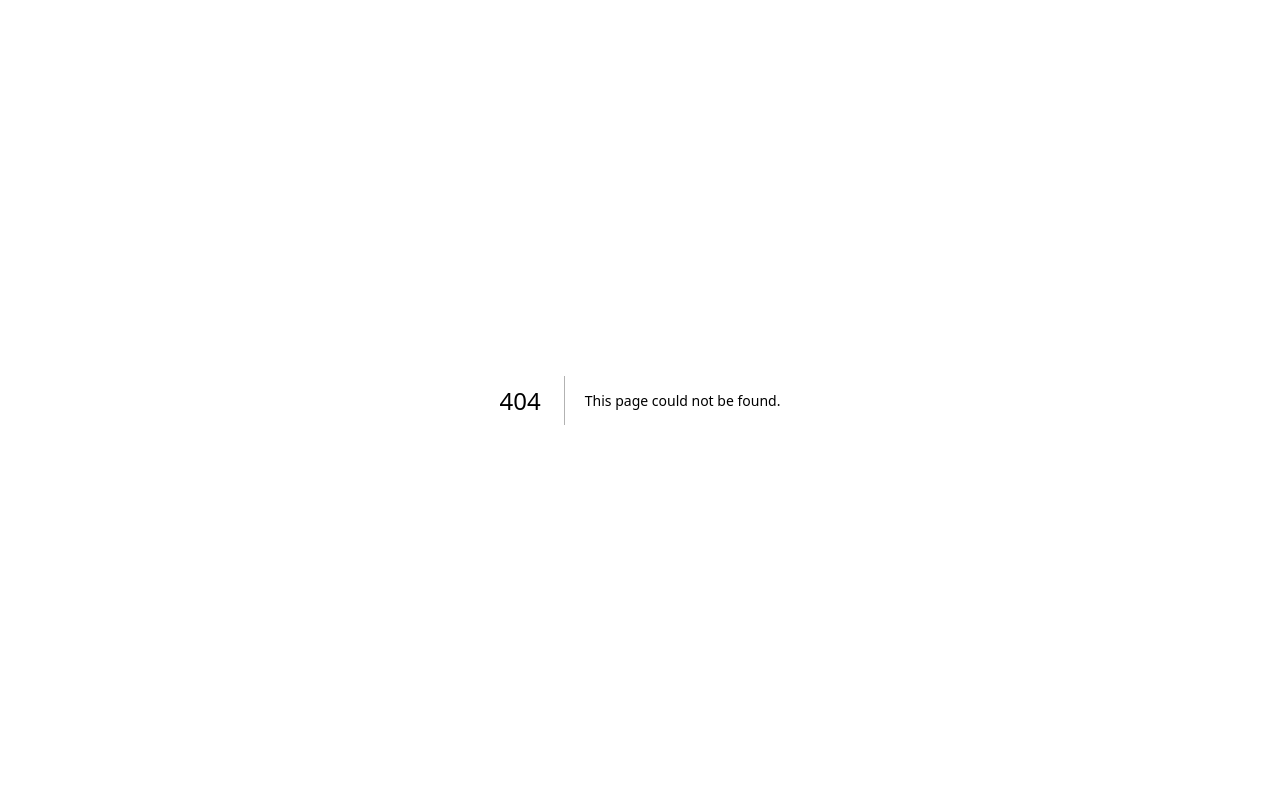
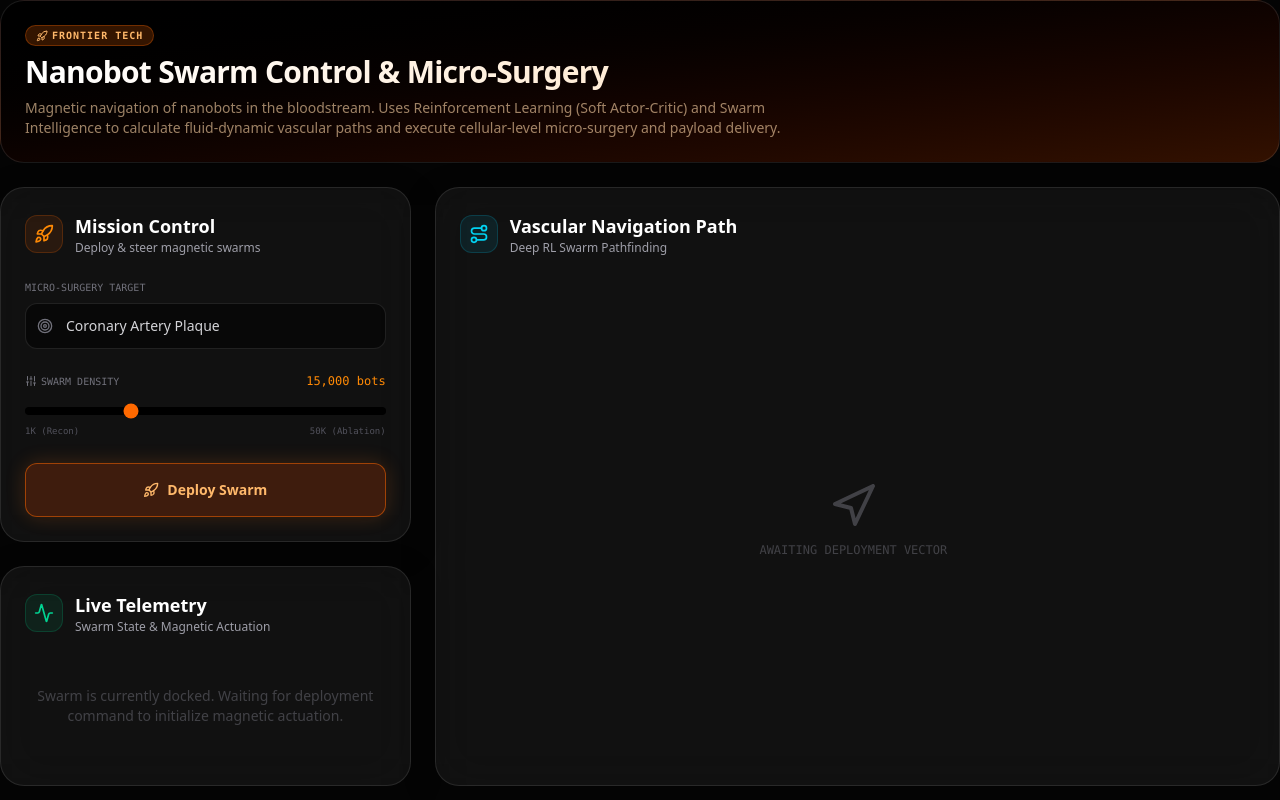
Before and after one commit to Aschio12/medi-assist-ai, a Next.js app in the folder apps/web/: page /nanobots in a window 1280 px wide. Before the commit this address had no page. Built offline with nearby package versions, Linux system fonts and the light colour scheme.

Commit message:
Phase 30 (10/15): Assemble Nanobot Swarm Control & Micro-Surgery dashboard

```diff
--- /dev/null
+++ b/apps/web/src/app/(dashboard)/nanobots/page.tsx
@@ -0,0 +1,61 @@
+'use client';
+
+import React, { useState } from 'react';
+import { deployNanobotSwarm } from '@/app/actions/nanobot';
+import { MissionControl } from '@/components/nanobot/MissionControl';
+import { VascularMap } from '@/components/nanobot/VascularMap';
+import { SwarmTelemetry } from '@/components/nanobot/SwarmTelemetry';
+import { Rocket } from 'lucide-react';
+
+export default function NanobotDashboard() {
+  const [missionData, setMissionData] = useState<any>(null);
+  const [isDeployed, setIsDeployed] = useState(false);
+
+  const handleDeploy = async (targetSite: string, swarmSize: number) => {
+    setIsDeployed(false);
+    setMissionData(null);
+
+    const res = await deployNanobotSwarm(targetSite, swarmSize);
+    if (res?.status === "success") {
+      setMissionData(res.data);
+      setIsDeployed(true);
+    }
+  };
+
+  return (
+    <div className="flex flex-col gap-6 max-w-7xl mx-auto w-full pb-10">
+
+      <div className="glass-panel p-6 rounded-3xl border border-orange-500/30 shadow-[0_0_30px_rgba(249,115,22,0.15)] relative overflow-hidden bg-gradient-to-br from-black to-[#331100]">
+        <div className="relative z-10">
+          <span className="text-[10px] font-mono font-bold uppercase tracking-widest px-2.5 py-0.5 rounded-full bg-orange-500/20 text-orange-300 border border-orange-500/30 flex items-center w-max gap-1">
+            <Rocket className="h-3 w-3" /> Frontier Tech
+          </span>
+          <h1 className="text-2xl lg:text-3xl font-bold tracking-tight bg-gradient-to-r from-white to-orange-200 bg-clip-text text-transparent mt-2">
+            Nanobot Swarm Control & Micro-Surgery
+          </h1>
+          <p className="text-xs lg:text-sm text-orange-200/60 mt-2 max-w-3xl">
+            Magnetic navigation of nanobots in the bloodstream. Uses Reinforcement Learning (Soft Actor-Critic) and Swarm Intelligence to calculate fluid-dynamic vascular paths and execute cellular-level micro-surgery and payload delivery.
+          </p>
+        </div>
+      </div>
+
+      <div className="grid grid-cols-1 lg:grid-cols-3 gap-6 h-[500px]">
+        {/* Left Column - Control */}
+        <div className="flex flex-col gap-6 h-full">
+           <div className="flex-1">
+             <MissionControl onDeploy={handleDeploy} />
+           </div>
+           <div className="flex-none h-[220px]">
+             <SwarmTelemetry isActive={isDeployed} data={missionData} />
+           </div>
+        </div>
+
+        {/* Center/Right Column - Navigation Path */}
+        <div className="lg:col-span-2 h-full">
+           <VascularMap data={missionData} />
+        </div>
+      </div>
+
+    </div>
+  );
+}
```
